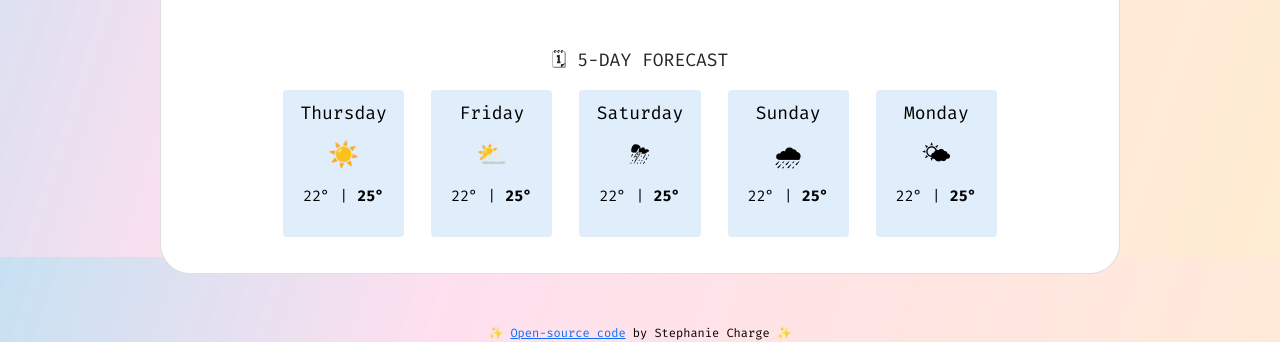
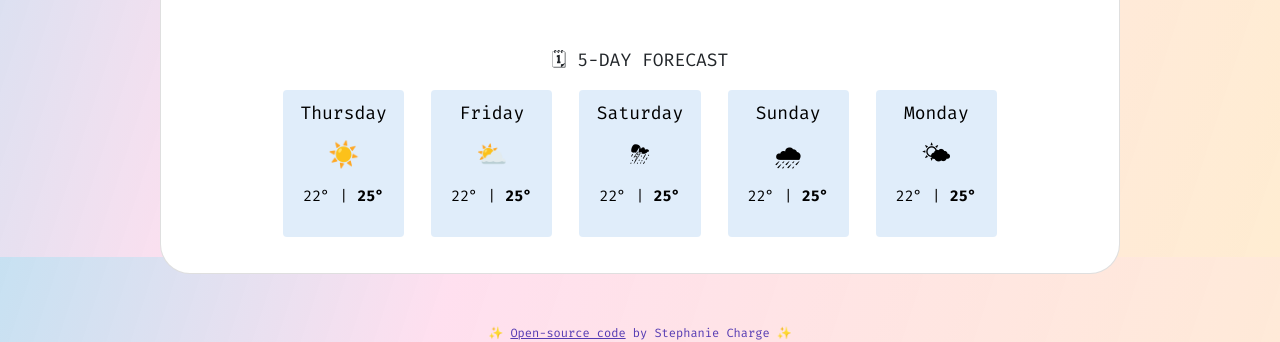
Before and after one commit to stephcharge/weather-app, a plain HTML site: page index.html in a window 1280 px wide. Shown: the part 543-885 px from the top of the page. Drawn offline with nearby package versions, Linux system fonts and the light colour scheme; no server answers.

Commit message:
Updated CSS colours

```diff
--- a/src/styles.css
+++ b/src/styles.css
@@ -136,5 +136,9 @@ form {
 .open-source {
   font-size: 12px;
   font-family: "Fira Mono", monospace;
-  color: #000;
+  color: rgb(85, 59, 179);
 }
+
+a {
+  color: rgb(85, 59, 179);
+}
```
